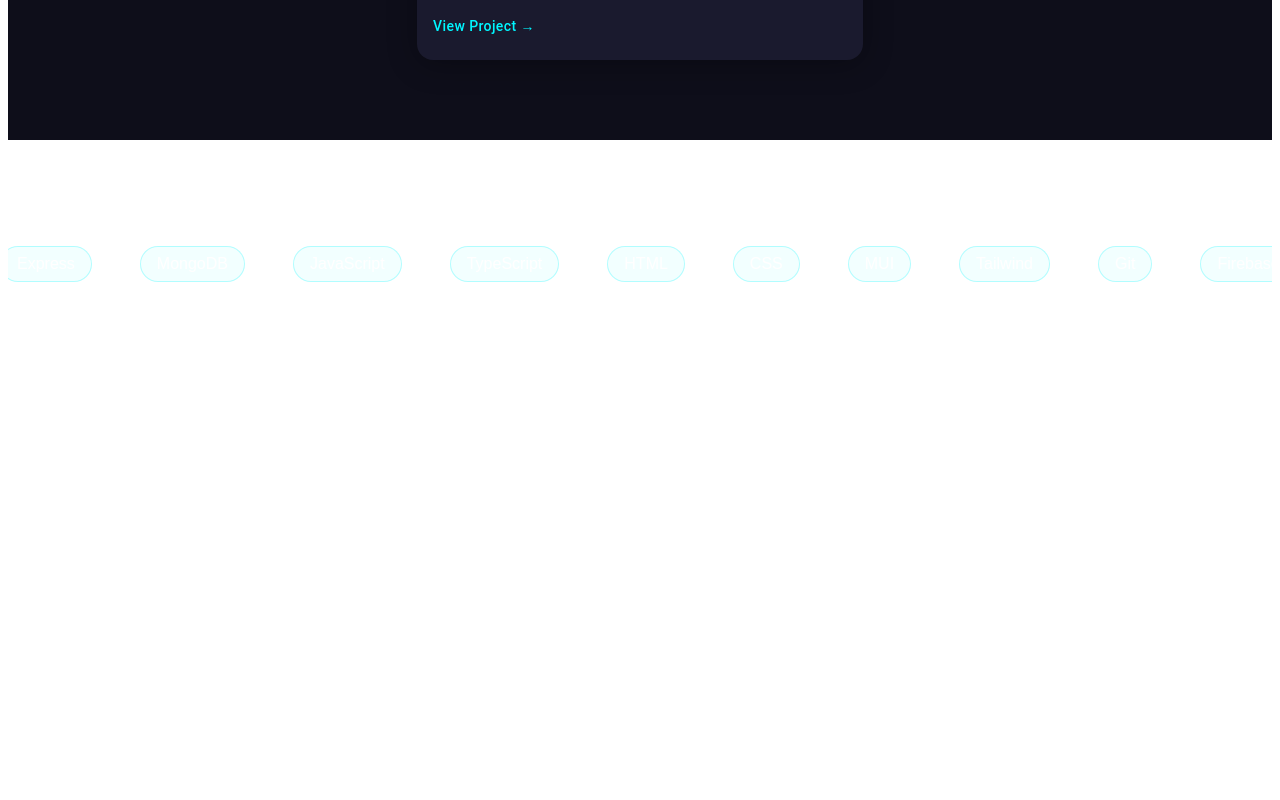
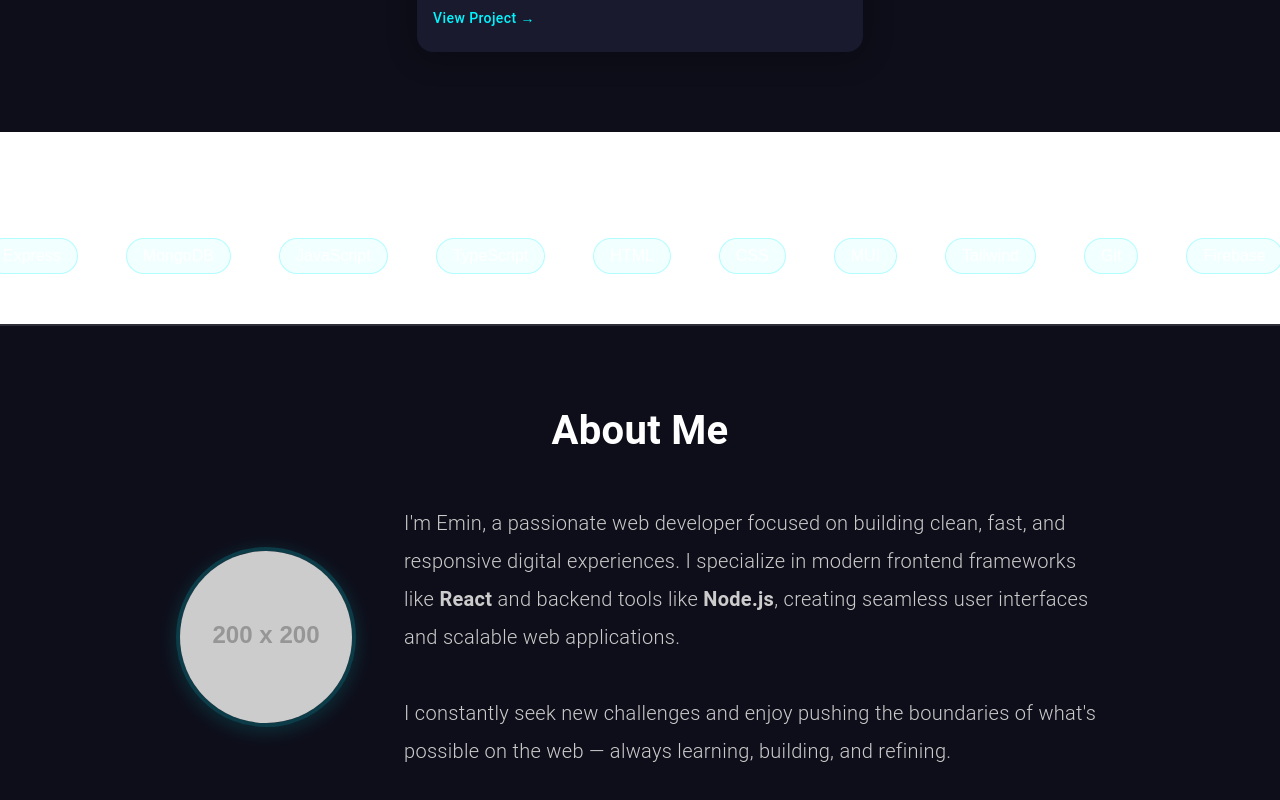
Before and after one commit to EminPetlaca/portfolio, a React (Vite) app in the folder frontend/: page / in a window 1280 px wide. Shown: the part 1638-2438 px from the top of the page. Before the commit the page ends 1978 px from the top, so only its background shows below. Built offline with nearby package versions, Linux system fonts and the light colour scheme.

Commit message:
About section

```diff
--- a/frontend/src/components/About.jsx
+++ b/frontend/src/components/About.jsx
@@ -0,0 +1,71 @@
+import React from "react";
+import { Box, Typography, Grid, Avatar } from "@mui/material";
+
+export default function About() {
+  return (
+    <Box
+      sx={{
+        py: 10,
+        px: 3,
+        backgroundColor: "#0e0e1a",
+        color: "#fff",
+        fontFamily: '"Poppins", sans-serif',
+        borderTop: "2px solid #ffffff22",
+      }}
+    >
+      <Typography
+        variant="h4"
+        sx={{
+          textAlign: "center",
+          mb: 6,
+          fontWeight: 600,
+          fontSize: { xs: "2rem", md: "2.5rem" },
+        }}
+      >
+        About Me
+      </Typography>
+
+      <Grid container spacing={6} alignItems="center" justifyContent="center">
+        <Grid item xs={12} md={4} sx={{ textAlign: "center" }}>
+          <Avatar
+            alt="Emin"
+            src="https://via.placeholder.com/200" // Replace with your image
+            sx={{
+              width: 180,
+              height: 180,
+              margin: "0 auto",
+              border: "4px solid #00f6ff33",
+              boxShadow: "0 4px 20px rgba(0, 255, 255, 0.15)",
+            }}
+          />
+        </Grid>
+
+        <Grid item xs={12} md={6}>
+          <Typography
+            variant="body1"
+            sx={{
+              color: "#cccccc",
+              fontSize: { xs: "1rem", sm: "1.15rem", md: "1.25rem" },
+              fontWeight: 300,
+              lineHeight: 1.9,
+              letterSpacing: "0.3px",
+              maxWidth: "700px",
+              mx: "auto",
+            }}
+          >
+            I'm Emin, a passionate web developer focused on building clean,
+            fast, and responsive digital experiences. I specialize in modern
+            frontend frameworks like
+            <strong> React</strong> and backend tools like{" "}
+            <strong>Node.js</strong>, creating seamless user interfaces and
+            scalable web applications.
+            <br />
+            <br />I constantly seek new challenges and enjoy pushing the
+            boundaries of what's possible on the web — always learning,
+            building, and refining.
+          </Typography>
+        </Grid>
+      </Grid>
+    </Box>
+  );
+}
--- a/frontend/src/index.css
+++ b/frontend/src/index.css
@@ -11,3 +11,14 @@
     background-position: 0% 50%;
   }
 }
+
+* {
+  box-sizing: border-box;
+  margin: 0;
+  padding: 0;
+}
+
+html {
+  scroll-behavior: smooth;
+  scroll-padding-top: 80px; /* Adjust based on your Navbar height */
+}
--- a/frontend/src/pages/Home.jsx
+++ b/frontend/src/pages/Home.jsx
@@ -5,6 +5,7 @@ import Navbar from "../components/NavBar";
 import ProjectSection from "../components/ProjectSection";
 import "../index.css"; // Ensure gradientShift is defined here
 import Technologies from "../components/Technologies";
+import About from "../components/About";
 
 export default function Home() {
   const canvasRef = useRef(null);
@@ -222,10 +223,11 @@ export default function Home() {
       </div>
 
       {/* Projects Section */}
-      <div id="projects">
+      <div id="projects" style={{ scrollMarginTop: "50px" }}>
         <ProjectSection />
       </div>
-      <Technologies/>
+      <Technologies />
+      <About />
     </>
   );
 }
```
